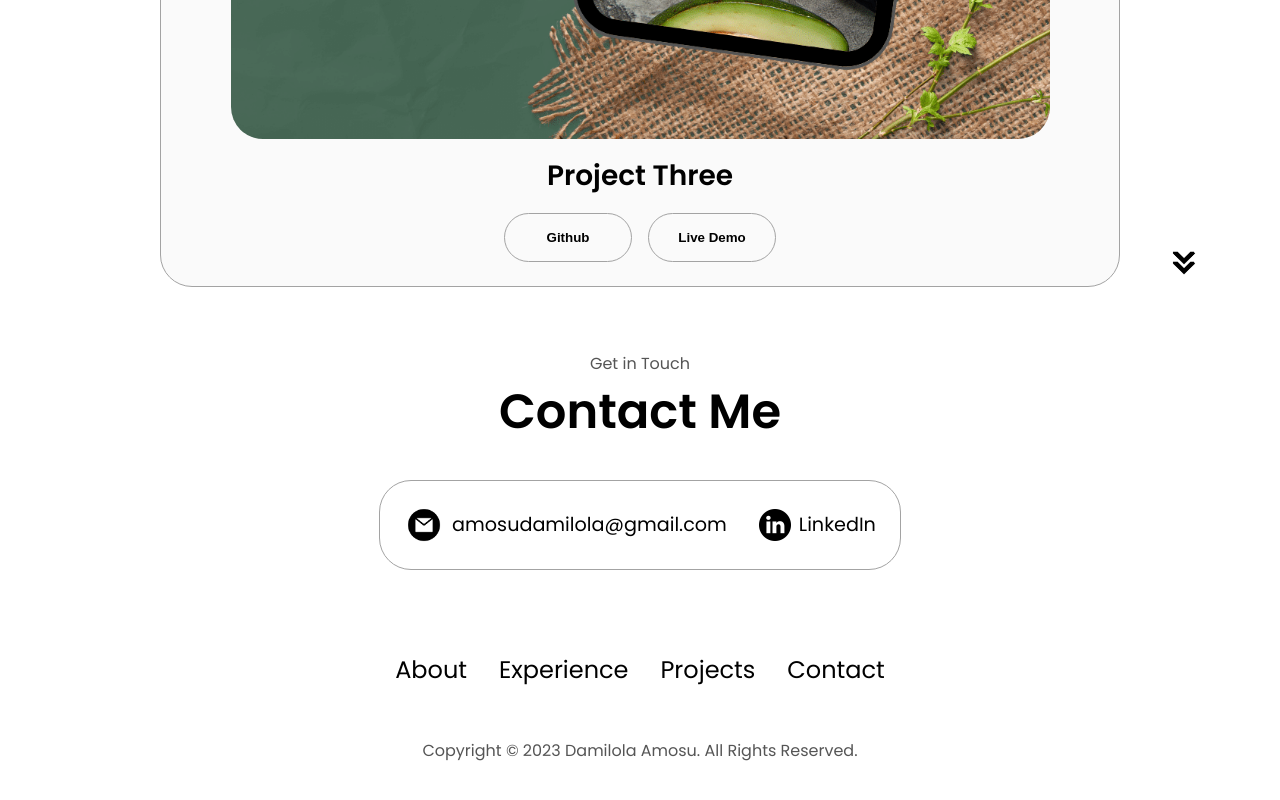
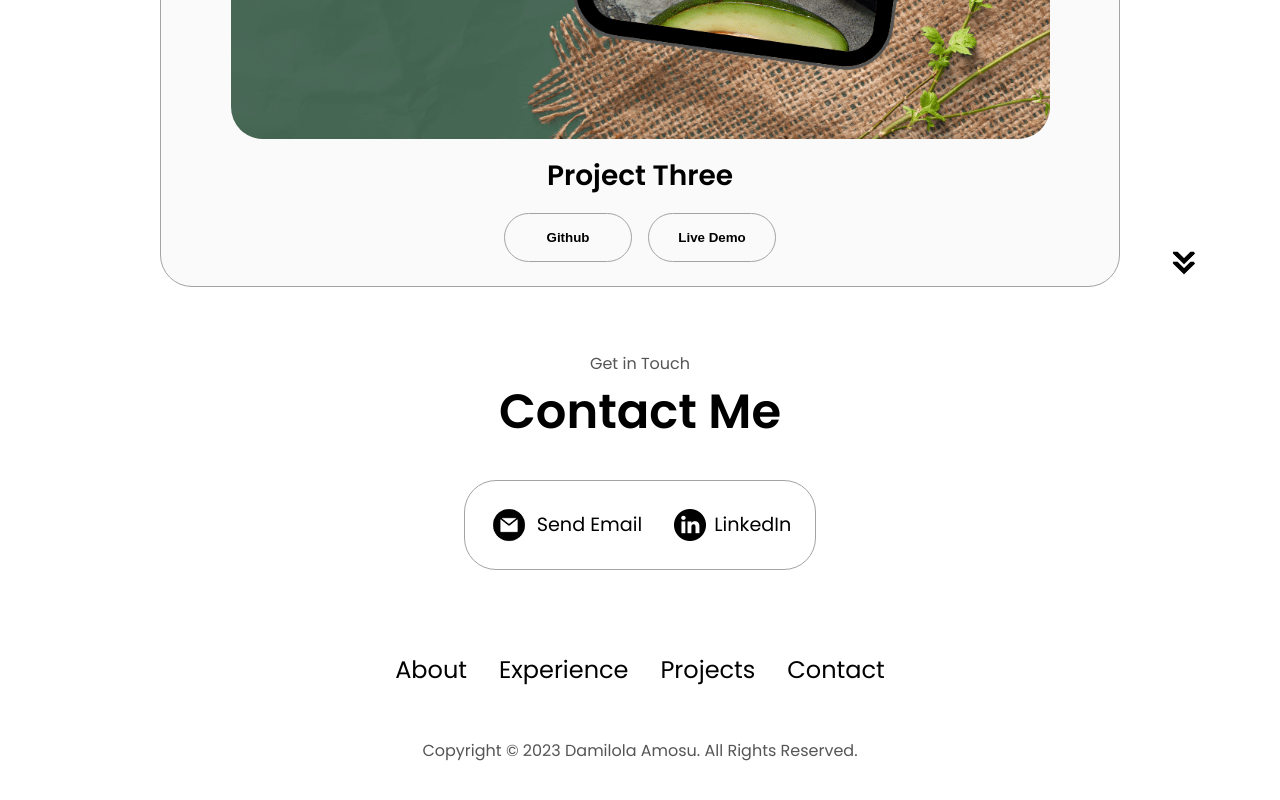
Before and after one commit to dannysails/myrecent-templteportfolio, a plain HTML site: page index.html in a window 1280 px wide. Shown: the part 3932-4732 px from the top of the page. Drawn offline with Linux system fonts and the light colour scheme.

Commit message:
Update index.html

```diff
--- a/index.html
+++ b/index.html
@@ -352,7 +352,7 @@
             alt="Email icon"
             class="icon contact-icon email-icon"
           />
-          <p><a href="mailto:examplemail@gmail.com">amosudamilola@gmail.com</a></p>
+          <p><a href="mailto:amosudamilola@gmail.com">Send Email</a></p>
         </div>
         <div class="contact-info-container">
           <img
```
